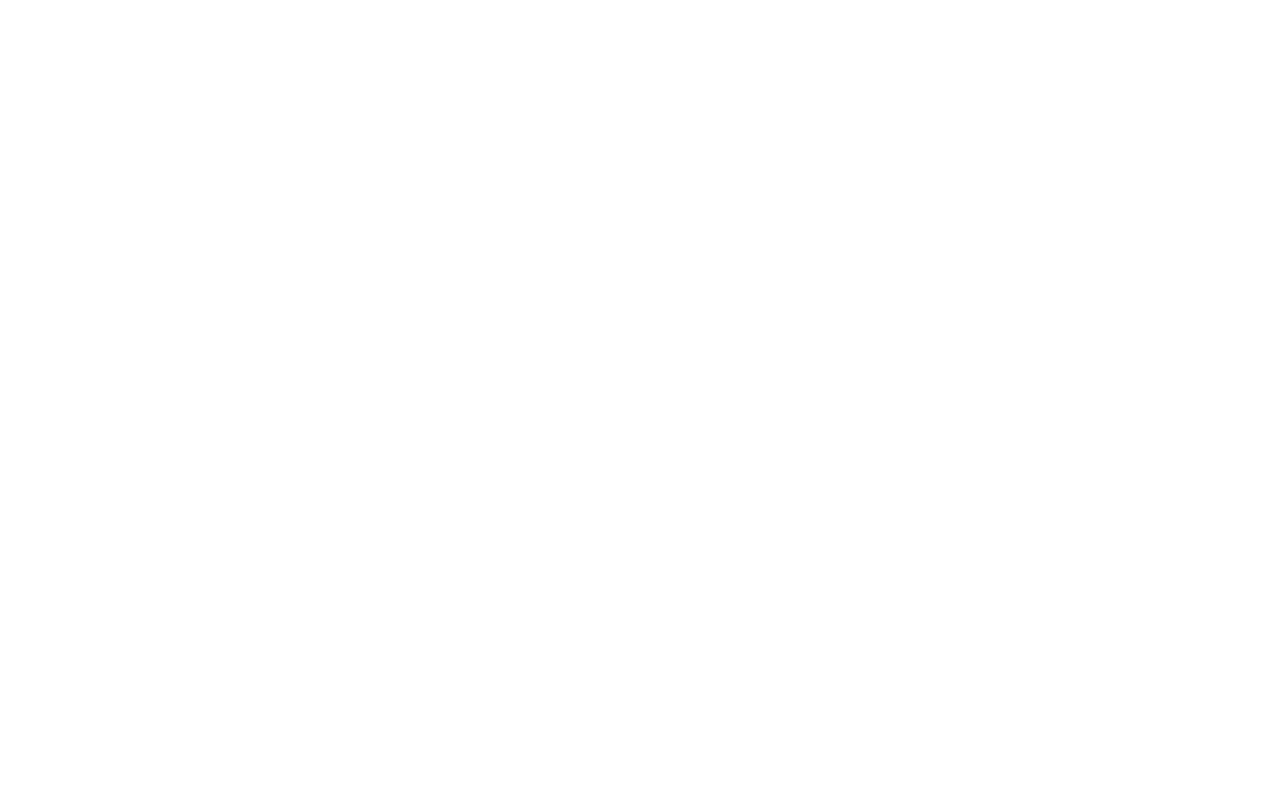
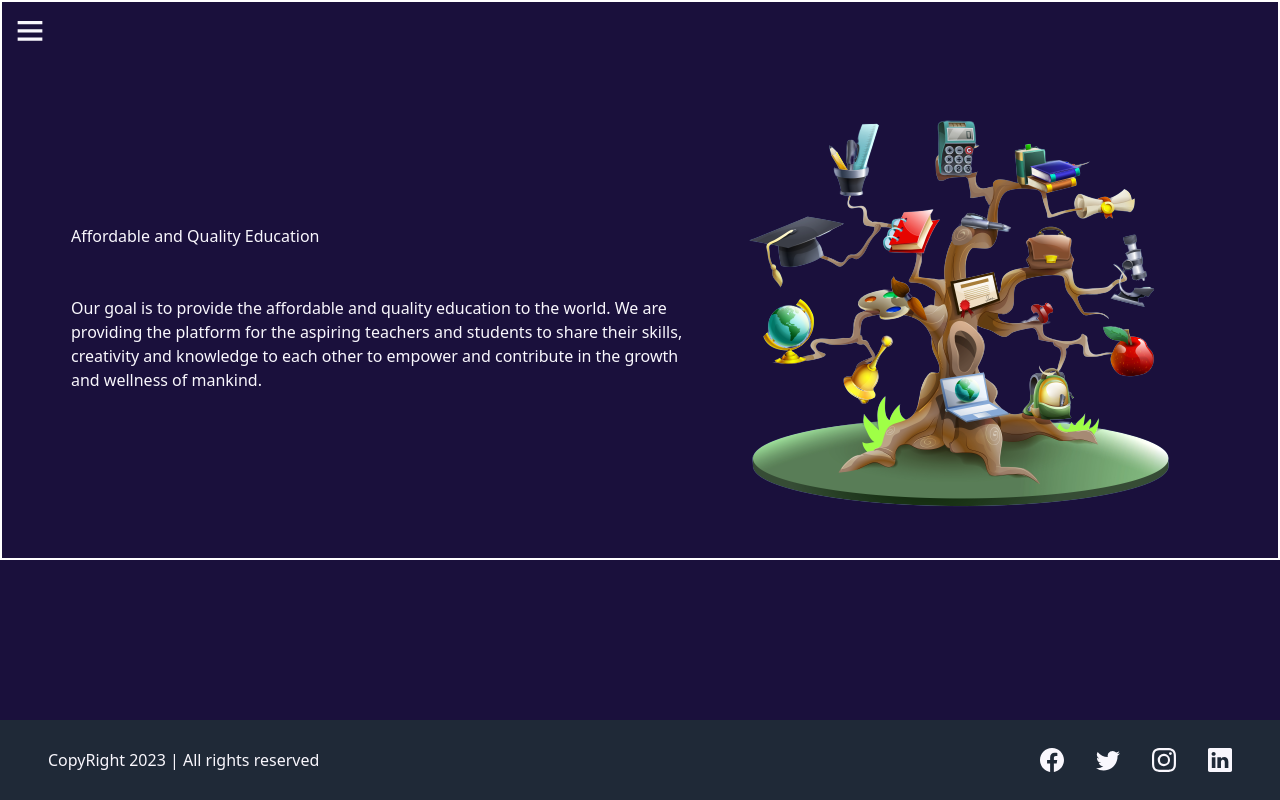
Before and after one commit to Sohel-786/LMS, a React (Vite) app in the folder client/: page /about in a window 1280 px wide. Before the commit this address had no page. Built offline with nearby package versions, Linux system fonts and the light colour scheme.

Commit message:
working On About Us Page

```diff
--- a/client/src/App.jsx
+++ b/client/src/App.jsx
@@ -1,6 +1,7 @@
 import { Route, Routes } from "react-router-dom";
 import Footer from "./components/Footer/Footer";
 import Home from "./Pages/Home";
+import Aboutus from "./pages/Aboutus";
 
 function App() {
 
@@ -8,6 +9,7 @@ function App() {
     <div>
       <Routes>
         <Route path="/" element={<Home />}/>
+        <Route path="/about" element={<Aboutus />}/>
       </Routes>
     </div>
   );
--- /dev/null
+++ b/client/src/pages/Aboutus.jsx
@@ -0,0 +1,29 @@
+import HomeLayout from "../layouts/HomeLayout";
+import aboutImage from "../../public/assets/aboutImage.png";
+
+function Aboutus() {
+  return (
+    <HomeLayout>
+      <section className="flex justify-center items-center mx-auto border-[2px] border-white pt-14">
+        <div className="w-full flex justify-center items-center">
+          <div className="w-1/2 flex flex-col justify-center gap-12">
+            <h1>Affordable and Quality Education</h1>
+            <p>
+              Our goal is to provide the affordable and quality education to the
+              world. We are providing the platform for the aspiring teachers and
+              students to share their skills, creativity and knowledge to each
+              other to empower and contribute in the growth and wellness of
+              mankind.
+            </p>
+          </div>
+
+          <div>
+            <img src={aboutImage} alt="About Us Main Image" />
+          </div>
+        </div>
+      </section>
+    </HomeLayout>
+  );
+}
+
+export default Aboutus;
```
Also changed, not shown: client/public/assets/aboutImage.png (renamed from client/public/assets/aboutMainImage.png).
